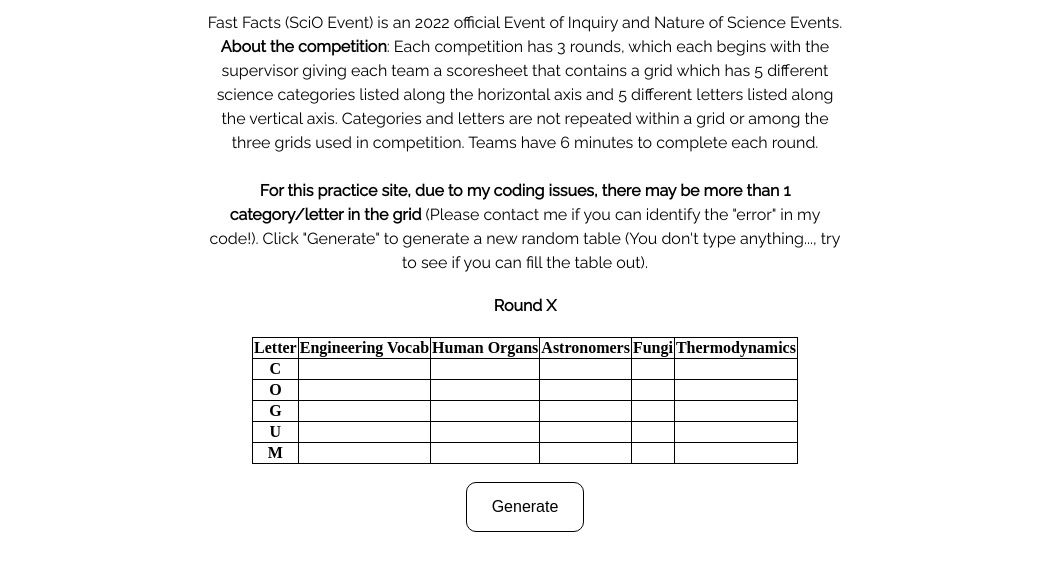
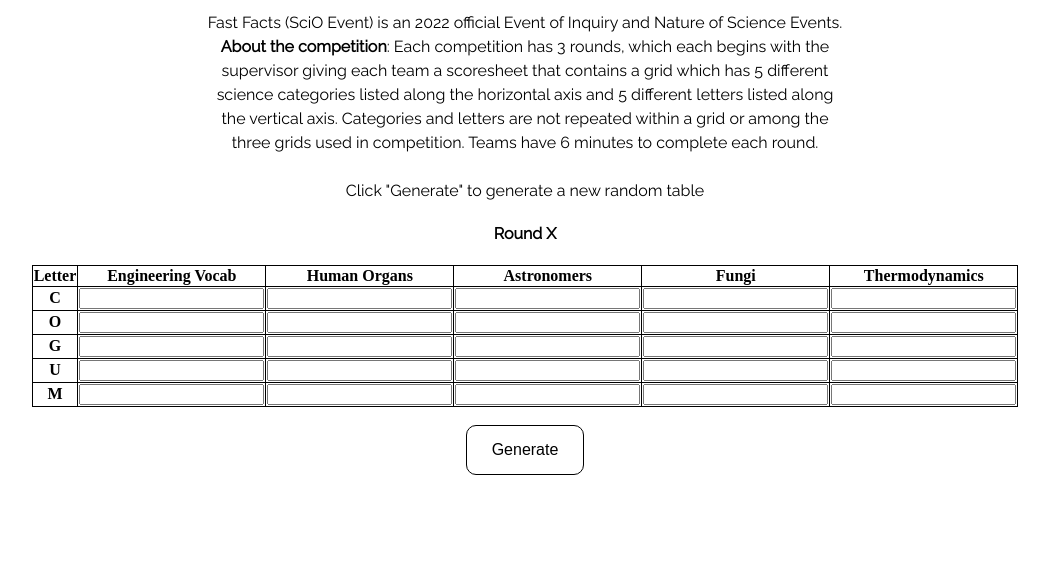
Before and after one commit to tsxing/scio-fastfacts-practice, a plain HTML site: page index.html in a window 1280 px wide. Shown: the part 159-730 px from the top of the page, without its empty margins (123-1172 px from the left). Drawn offline with Linux system fonts and the light colour scheme; a web font is replaced by a local one.

Commit message:
Update index.html

```diff
--- a/index.html
+++ b/index.html
@@ -31,7 +31,7 @@
 <div class="banner">
   <h1> <b>SciO Fast Facts Practice Site</b></h1>
 </div>
-<p> Fast Facts (SciO Event) is an 2022 official Event of Inquiry and Nature of Science Events. <br> <b> About the competition</b>: Each competition has 3 rounds, which each begins with the supervisor giving each team a scoresheet that contains a grid which has 5 different science categories listed along the horizontal axis and 5 different letters listed along the vertical axis. Categories and letters are not repeated within a grid or among the three grids used in competition. Teams have 6 minutes to complete each round.<br><br> <b> For this practice site, due to my coding issues, there may be more than 1 category/letter in the grid </b>(Please contact me if you can identify the "error" in my code!). Click "Generate" to generate a new random table (You don't type anything..., try to see if you can fill the table out). </p>
+<p> Fast Facts (SciO Event) is an 2022 official Event of Inquiry and Nature of Science Events. <br> <b> About the competition</b>: Each competition has 3 rounds, which each begins with the supervisor giving each team a scoresheet that contains a grid which has 5 different science categories listed along the horizontal axis and 5 different letters listed along the vertical axis. Categories and letters are not repeated within a grid or among the three grids used in competition. Teams have 6 minutes to complete each round.<br><br> <b></b>Click "Generate" to generate a new random table</p>
   <h4>Round X</h4>
   <table>
     <tr>
@@ -44,48 +44,48 @@
     </tr>
     <tr>
       <th id="letter1"></th>
-      <th></th>
-      <th></th>
-      <th></th>
-      <th></th>
-      <th></th>
+      <th><input type="text" id=1></th>
+      <th><input type="text" id=2></th>
+      <th><input type="text" id=3></th>
+      <th><input type="text" id=4></th>
+      <th><input type="text" id=5></th>
     </tr>
     <tr>
       <th id="letter2"></th>
-      <th></th>
-      <th></th>
-      <th></th>
-      <th></th>
-      <th></th>
+      <th><input type="text" id=6></th>
+      <th><input type="text" id=7></th>
+      <th><input type="text" id=8></th>
+      <th><input type="text" id=9></th>
+      <th><input type="text" id=10></th>
     </tr>
     <tr>
       <th id="letter3"></th>
-      <th></th>
-      <th></th>
-      <th></th>
-      <th></th>
-      <th></th>
+      <th><input type="text" id=11></th>
+      <th><input type="text" id=12></th>
+      <th><input type="text" id=13></th>
+      <th><input type="text" id=14></th>
+      <th><input type="text" id=15></th>
     </tr>
     <tr>
       <th id="letter4"></th>
-      <th></th>
-      <th></th>
-      <th></th>
-      <th></th>
-      <th></th>
+      <th><input type="text" id=16></th>
+      <th><input type="text" id=17></th>
+      <th><input type="text" id=18></th>
+      <th><input type="text" id=19></th>
+      <th><input type="text" id=20></th>
     </tr>
     <tr>
       <th id="letter5"></th>
-      <th></th>
-      <th></th>
-      <th></th>
-      <th></th>
-      <th></th>
+      <th><input type="text" id=21></th>
+      <th><input type="text" id=22></th>
+      <th><input type="text" id=23></th>
+      <th><input type="text" id=24></th>
+      <th><input type="text" id=25></th>
     </tr>
   </table>
   <br>
 
-  <button class="button" onClick="location.reload()">Generate</button>
+  <button class="button" onClick="reset()">Generate</button>
 </body>
 
 </html>
```
